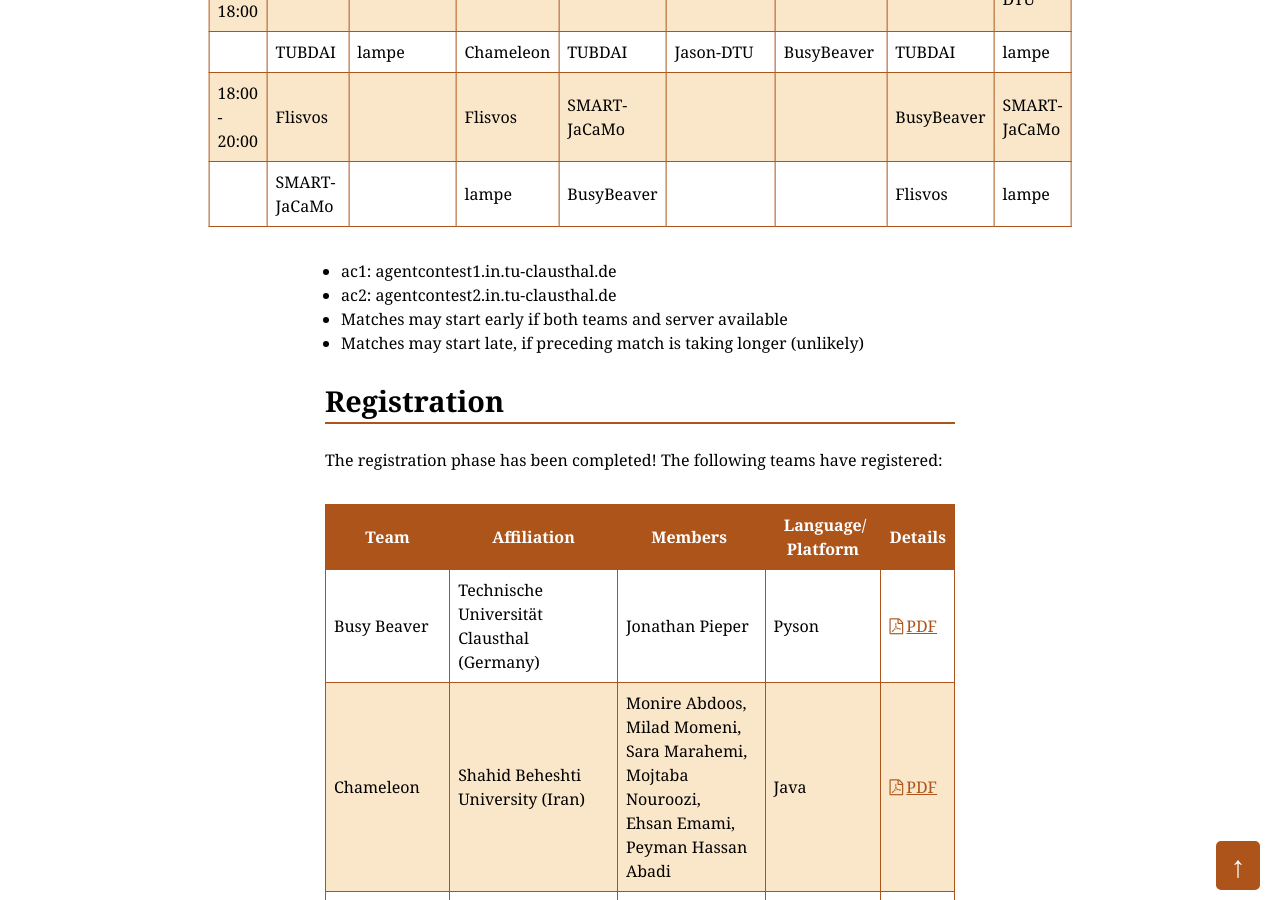
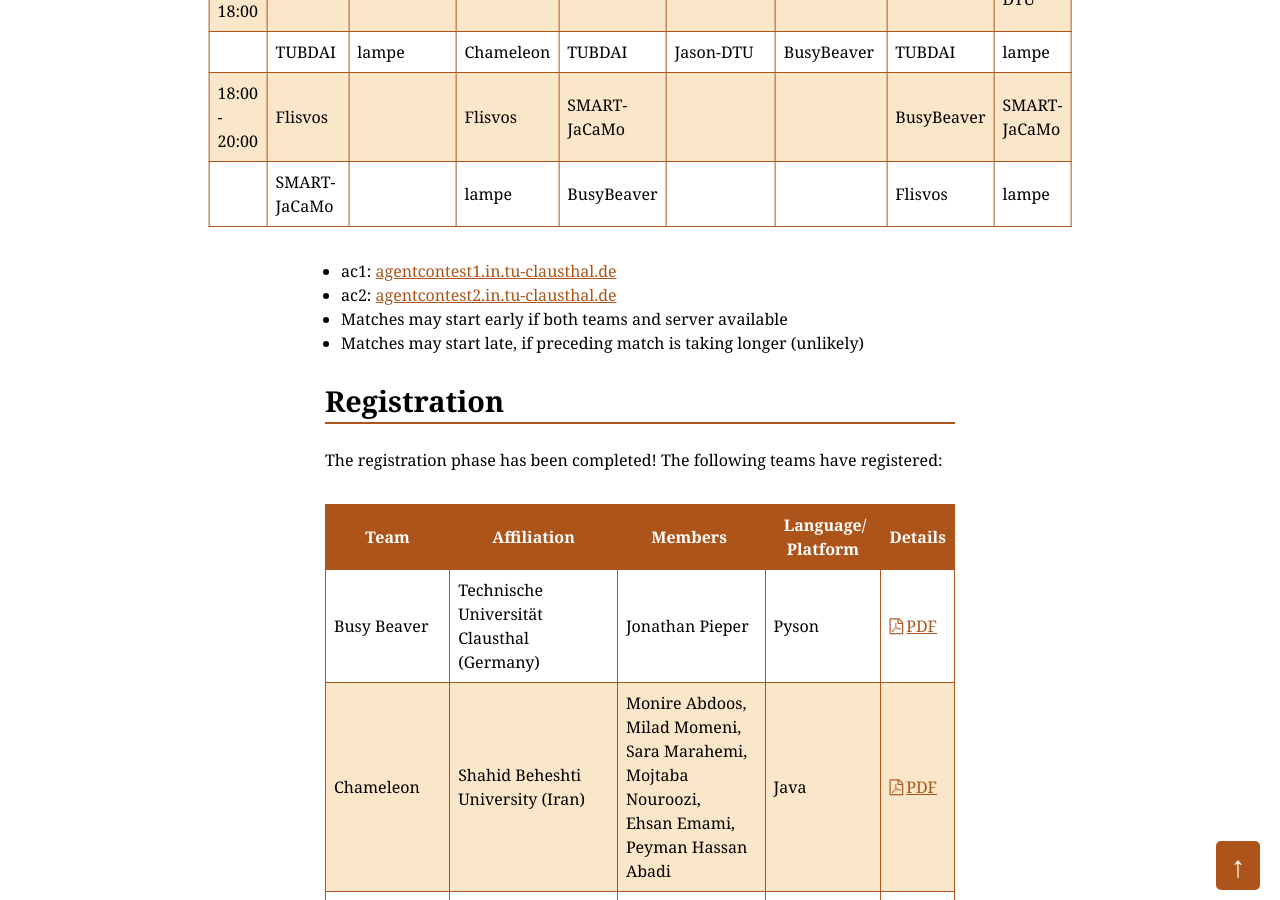
Before and after one commit to agentcontest/agentcontest.github.io, a Jekyll site: the page built from 2017/index.md, in a window 1280 px wide and 900 px high, scrolled down 730 px. Built offline with Jekyll 4.4.1, drawn with Linux system fonts in a browser that asks for light colours; some of the changed lines change nothing that is shown.

Commit message:
link live servers

```diff
--- a/2017/index.md
+++ b/2017/index.md
@@ -19,8 +19,8 @@
 | 18:00 - 20:00 | Flisvos || Flisvos | SMART-JaCaMo ||| BusyBeaver | SMART-JaCaMo |
 | | SMART-JaCaMo || lampe | BusyBeaver ||| Flisvos | lampe |
 
-- ac1: agentcontest1.in.tu-clausthal.de
-- ac2: agentcontest2.in.tu-clausthal.de
+- ac1: [agentcontest1.in.tu-clausthal.de](http://agentcontest1.in.tu-clausthal.de/)
+- ac2: [agentcontest2.in.tu-clausthal.de](http://agentcontest2.in.tu-clausthal.de/)
 - Matches may start early if both teams and server available
 - Matches may start late, if preceding match is taking longer (unlikely)
 
```
